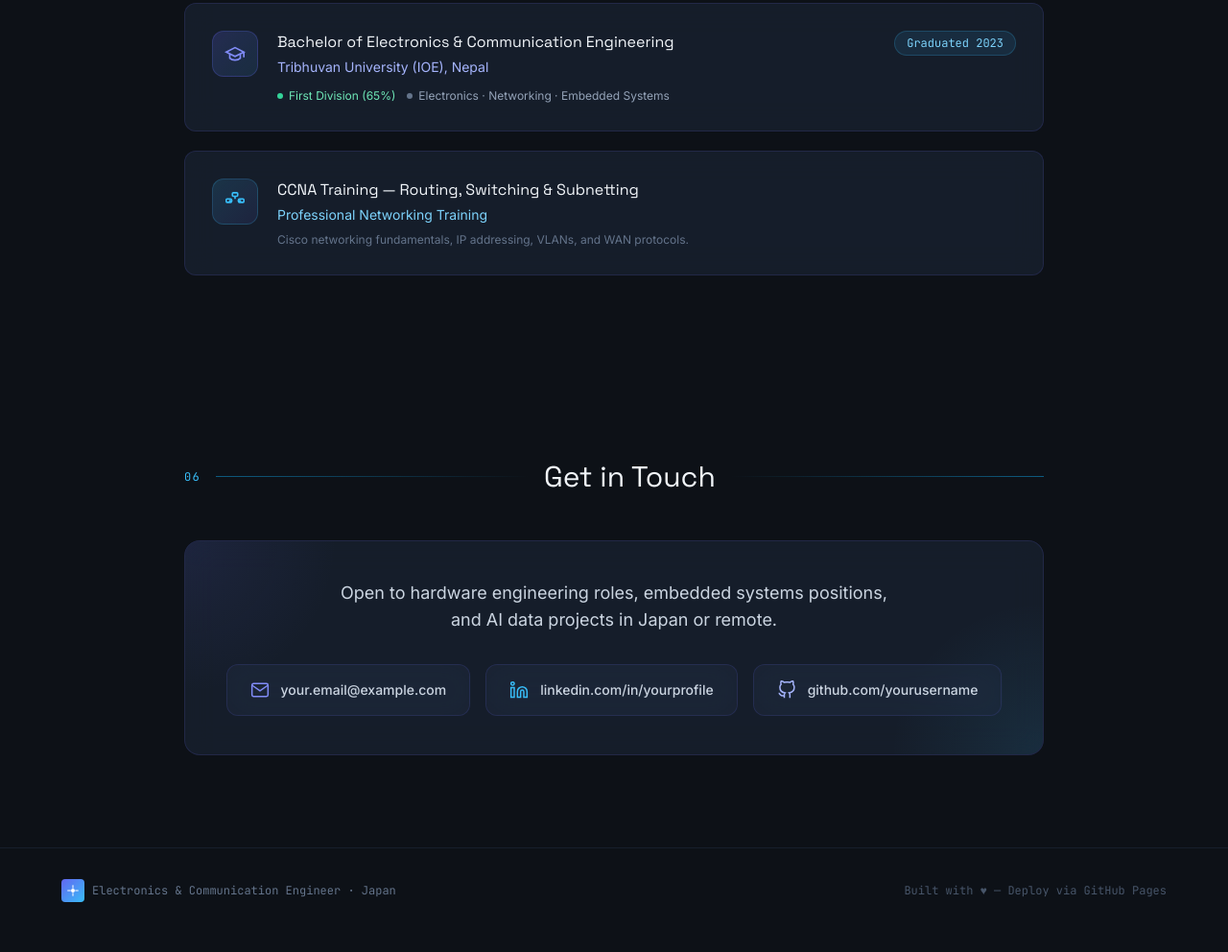
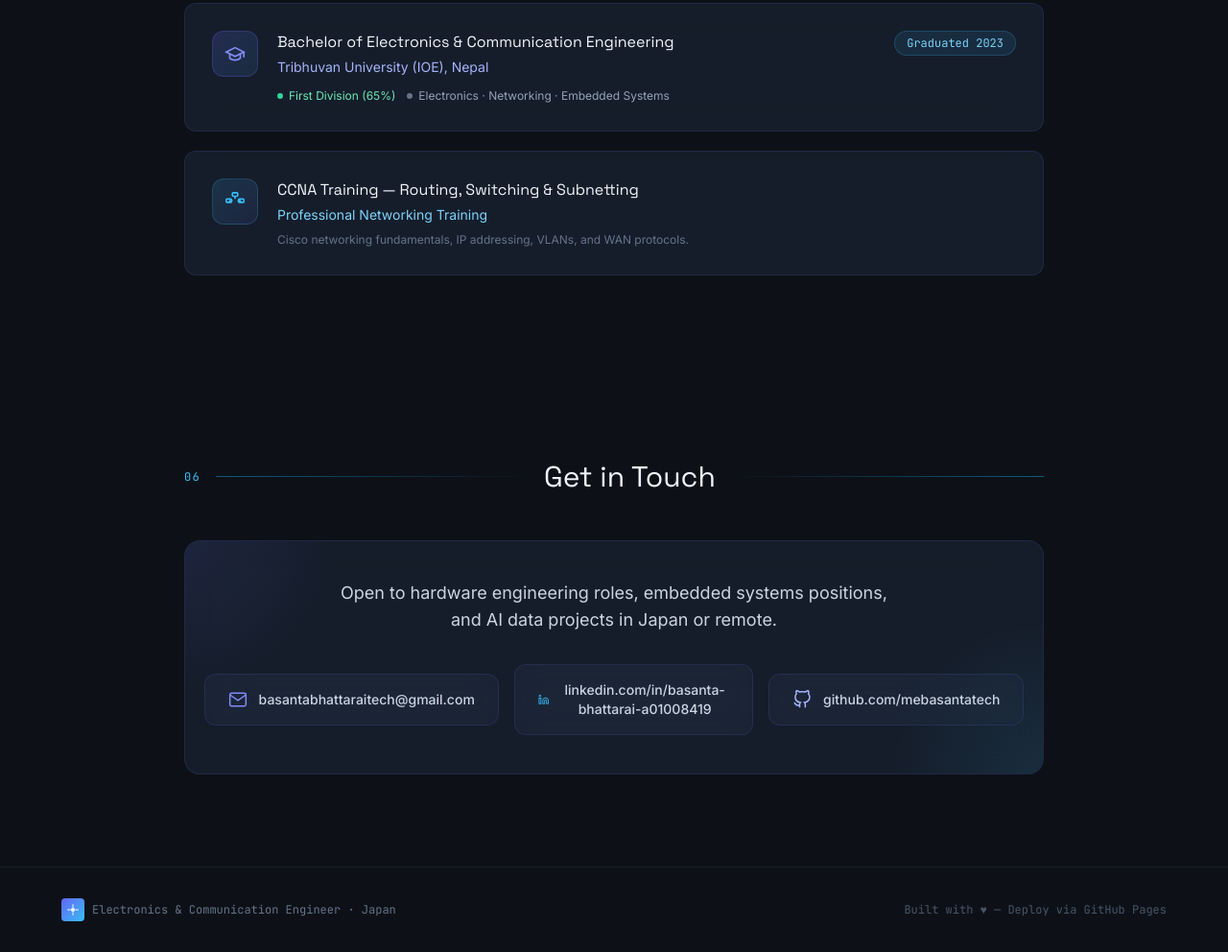
Before and after one commit to mebasantatech/mebasantatech.github.io, a plain HTML site: page index.html in a window 1280 px wide. Shown: the part 3958-4950 px from the top of the page at 96% size. Drawn offline with nearby package versions, Linux system fonts and the light colour scheme.

Commit message:
Update index.html

```diff
--- a/index.html
+++ b/index.html
@@ -923,30 +923,30 @@
       <div class="flex flex-col sm:flex-row items-center justify-center gap-4">
 
         <!-- Email -->
-        <a href="mailto:your.email@example.com"
+        <a href="mailto:basantabhattaraitech@gmail.com"
            class="flex items-center gap-3 glass rounded-xl px-6 py-4 hover:border-indigo-500/40 hover:bg-indigo-500/5 transition-all duration-300 w-full sm:w-auto">
           <svg width="20" height="20" viewBox="0 0 24 24" fill="none" stroke="#818CF8" stroke-width="1.8">
             <path d="M4 4h16c1.1 0 2 .9 2 2v12c0 1.1-.9 2-2 2H4c-1.1 0-2-.9-2-2V6c0-1.1.9-2 2-2z"/><polyline points="22,6 12,13 2,6"/>
           </svg>
-          <span class="text-slate-300 text-sm font-medium">your.email@example.com</span>
+          <span class="text-slate-300 text-sm font-medium">basantabhattaraitech@gmail.com</span>
         </a>
 
         <!-- LinkedIn -->
-        <a href="https://linkedin.com/in/yourprofile" target="_blank"
+        <a href="https://www.linkedin.com/in/basanta-bhattarai-a01008419" target="_blank"
            class="flex items-center gap-3 glass rounded-xl px-6 py-4 hover:border-sky-500/40 hover:bg-sky-500/5 transition-all duration-300 w-full sm:w-auto">
           <svg width="20" height="20" viewBox="0 0 24 24" fill="none" stroke="#38BDF8" stroke-width="1.8">
             <path d="M16 8a6 6 0 0 1 6 6v7h-4v-7a2 2 0 0 0-2-2 2 2 0 0 0-2 2v7h-4v-7a6 6 0 0 1 6-6z"/><rect x="2" y="9" width="4" height="12"/><circle cx="4" cy="4" r="2"/>
           </svg>
-          <span class="text-slate-300 text-sm font-medium">linkedin.com/in/yourprofile</span>
+          <span class="text-slate-300 text-sm font-medium">linkedin.com/in/basanta-bhattarai-a01008419</span>
         </a>
 
         <!-- GitHub -->
-        <a href="https://github.com/yourusername" target="_blank"
+        <a href="https://github.com/mebasantatech" target="_blank"
            class="flex items-center gap-3 glass rounded-xl px-6 py-4 hover:border-indigo-500/40 hover:bg-indigo-500/5 transition-all duration-300 w-full sm:w-auto">
           <svg width="20" height="20" viewBox="0 0 24 24" fill="none" stroke="#A5B4FC" stroke-width="1.8">
             <path d="M9 19c-5 1.5-5-2.5-7-3m14 6v-3.87a3.37 3.37 0 0 0-.94-2.61c3.14-.35 6.44-1.54 6.44-7A5.44 5.44 0 0 0 20 4.77 5.07 5.07 0 0 0 19.91 1S18.73.65 16 2.48a13.38 13.38 0 0 0-7 0C6.27.65 5.09 1 5.09 1A5.07 5.07 0 0 0 5 4.77a5.44 5.44 0 0 0-1.5 3.78c0 5.42 3.3 6.61 6.44 7A3.37 3.37 0 0 0 9 18.13V22"/>
           </svg>
-          <span class="text-slate-300 text-sm font-medium">github.com/yourusername</span>
+          <span class="text-slate-300 text-sm font-medium">github.com/mebasantatech</span>
         </a>
 
       </div>
```
